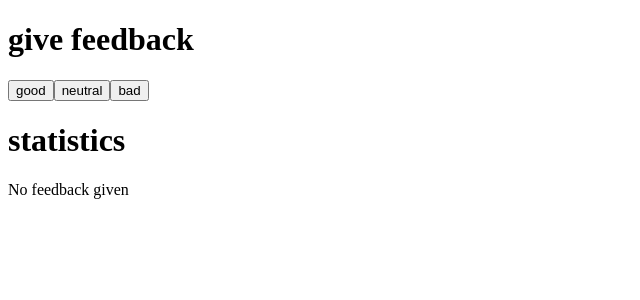
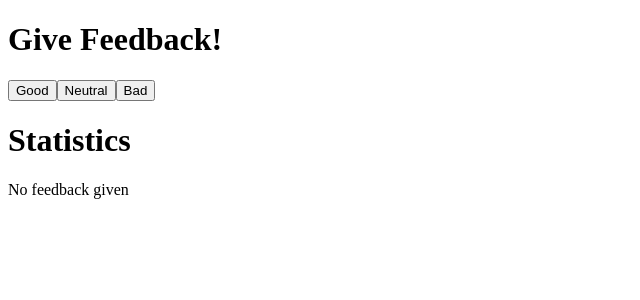
Before and after one commit to Nahin27/full_stack_22, a React (Create React App) app in the folder part1/unicafe/: page / in a window 1280 px wide. Shown: the top 300 px of the page, without its empty margins (0-640 px from the left). Built offline with nearby package versions, Linux system fonts and the light colour scheme.

Commit message:
Refactored unicafe

```diff
--- a/part1/unicafe/package.json
+++ b/part1/unicafe/package.json
@@ -1,5 +1,5 @@
 {
-  "name": "unicafe",
+  "name": "courseinfo",
   "version": "0.1.0",
   "private": true,
   "dependencies": {
--- a/part1/unicafe/src/App.js
+++ b/part1/unicafe/src/App.js
@@ -1,65 +1,95 @@
-import { useState } from 'react'
-
-const StatisticLine = (props) => {
-  return (
-    <tbody>
-      <tr>
-        <td>{props.text}</td>
-        <td>{props.stat}</td>
-      </tr>
-    </tbody>
-  )
-}
+import { useState } from "react";
 
 const Button = (props) => {
   return (
     <>
-      <button onClick={props.onClick}>{props.text}</button>
+      <button onClick={props.handleClick}>
+          {props.text}
+        </button>
     </>
   )
 }
 
-const Statistics = (props) => {
-  if(props.total === 0) {
+const StatLine = ({ text, value }) => {
+  if(text === "positive") {
+    return (
+      <>
+        <tbody>
+          <tr>
+              <td>{text}</td>
+              <td>{value} %</td>
+          </tr>
+        </tbody>
+      </>
+    )
+  }
+  return (
+    <>
+      <tbody>
+        <tr>
+            <td>{text}</td>
+            <td>{value}</td>
+        </tr>
+      </tbody>
+    </>
+  )
+}
+
+
+const Statistics = ({ good, neutral, bad, total, average, positive }) => {
+  if(total <= 0) {
     return (
       <>
         <p>No feedback given</p>
       </>
     )
   }
+
   return (
     <table>
-      <StatisticLine text="good" stat={props.good} />
-      <StatisticLine text="neutral" stat={props.neutral} />
-      <StatisticLine text="bad" stat={props.bad} />
-      <StatisticLine text="all" stat={props.total} />
-      <StatisticLine text="average" stat={props.average} />
-      <StatisticLine text="positive" stat={props.positive} />
+      <StatLine text="Good" value={good} />
+      <StatLine text="neutral" value={neutral} />
+      <StatLine text="bad" value={bad} />
+      <StatLine text="total" value={total} />
+      <StatLine text="average" value={average} />
+      <StatLine text="positive" value={positive} />
     </table>
   )
 }
 
+const Headings = ({ text }) => {
+  return (
+    <h1>{text}</h1>
+  )
+}
+
+
+const setState = (fn, v) => {
+  "Returns a function that calls a function fn on the value v+1"
+  const setX = () => {
+    fn(v+1)
+  }
+  return setX;
+}
+
 const App = () => {
-  const [good, setGood] = useState(0)
-  const [neutral, setNeutral] = useState(0)
-  const [bad, setBad] = useState(0)
-  let total = good + bad + neutral
-  let average = ((good * 1) + (bad*-1)) / total
-  let positive = good / total * 100
+  const [good, setGood] = useState(0);
+  const [neutral, setNeutral] = useState(0);
+  const [bad, setBad] = useState(0);
+  const total = good + bad + neutral;
+  const score = good - bad;
+  const average = score / total;
+  const positive = good / total * 100;
 
   return (
-    <div>
-      <h1>give feedback</h1>
-      <div>
-        <Button onClick={() => setGood(good + 1)} text="good" />
-        <Button onClick={() => setNeutral(neutral + 1)} text="neutral" />
-        <Button onClick={() => setBad(bad + 1)} text="bad" />
-      </div>
-      <h1>statistics</h1>
-      <div>
-        <Statistics total={total} average={average} positive={positive} good={good} neutral={neutral} bad={bad}/>
-      </div>
-    </div>
+    <>
+      <Headings text="Give Feedback!" />
+      <Button text="Good" handleClick={setState(setGood, good)}/>
+      <Button text="Neutral" handleClick={setState(setNeutral, neutral)}/>
+      <Button text="Bad" handleClick={setState(setBad, bad)}/>
+      <Headings text="Statistics" />
+      <Statistics good={good} neutral={neutral} bad = {bad} total={total} average={average} positive={positive} />
+    </>
   )
 }
 
```
Also changed, not shown: 1 other file (tests, documents, lock files or other folders).
